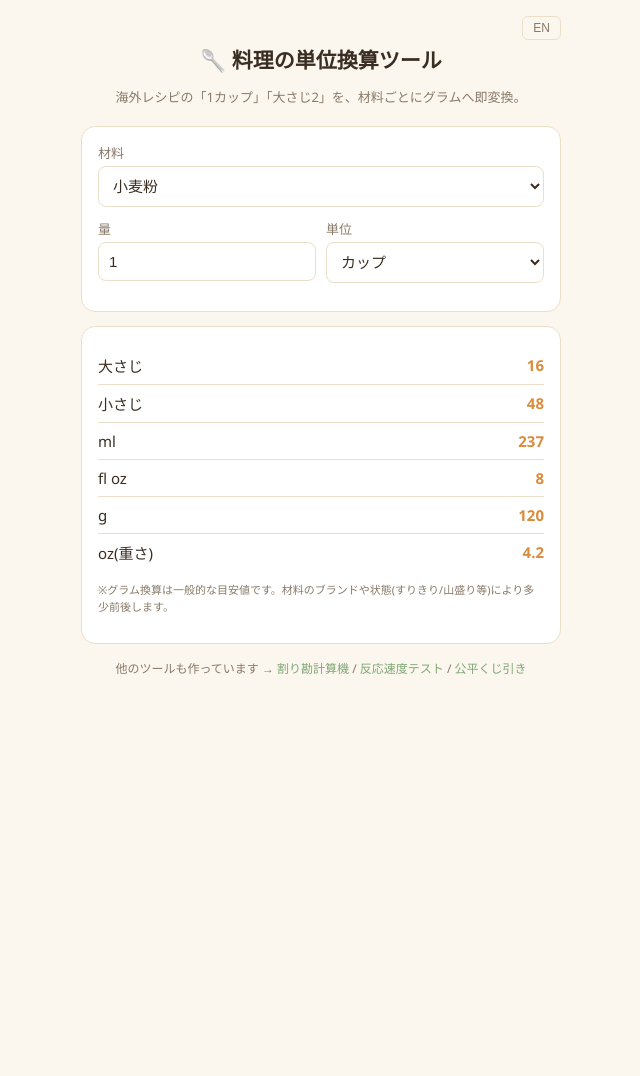
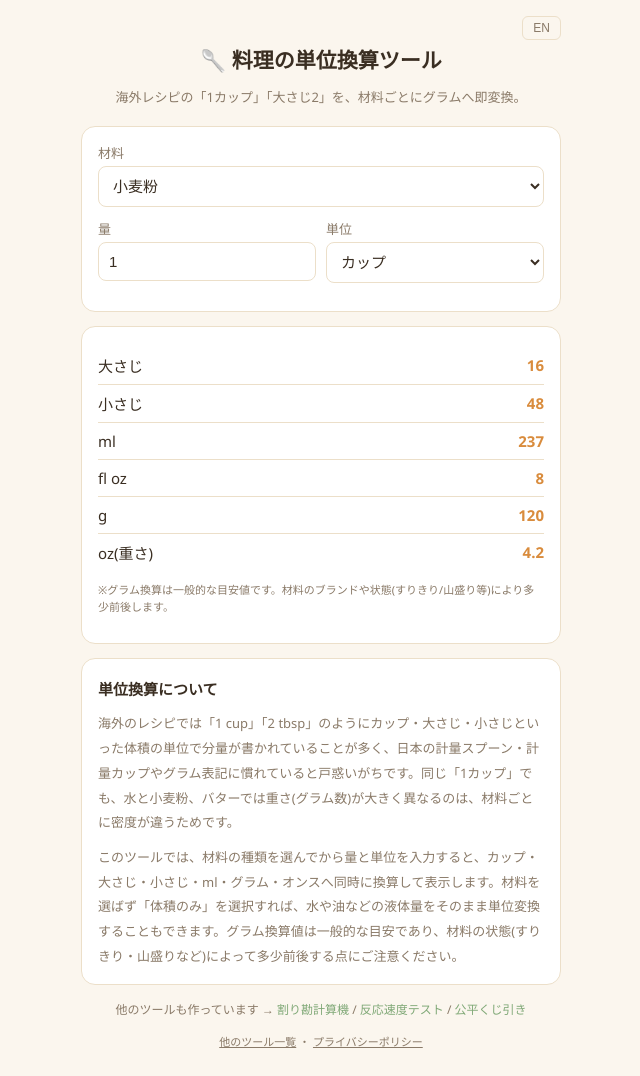
Before and after one commit to naginata-work/cook-convert, a plain HTML site: page index.html in a window 1280 px wide. Shown: the whole page, without its empty margins (319-959 px from the left). Before the commit the page ends 800 px from the top, so only its background shows below. Drawn offline with Linux system fonts and the light colour scheme.

Commit message:
Add usage/about content section for AdSense policy compliance
Co-Authored-By: Claude Sonnet 5 <noreply@anthropic.com>
Claude-Session: https://claude.ai/code/session_01Ws9W814RRLJbyxWgZLq2q5

```diff
--- a/index.html
+++ b/index.html
@@ -68,7 +68,17 @@
     <p class="note" id="note"></p>
   </div>
 
+  <div class="card" style="font-size:13px; line-height:1.9; color:var(--sub);">
+    <h2 id="aboutTitle" style="font-size:15px; color:var(--text); margin:0 0 8px;"></h2>
+    <p id="aboutBody1" style="margin:0 0 10px;"></p>
+    <p id="aboutBody2" style="margin:0;"></p>
+  </div>
+
   <p class="footer-links" id="footerLinks"></p>
+  <p style="text-align:center; font-size:11px; color:var(--sub); margin-top:4px;">
+    <a href="https://naginata-work.github.io/" style="color:var(--sub);" id="allToolsLink"></a> ・
+    <a href="https://naginata-work.github.io/privacy.html" style="color:var(--sub);" id="privacyLink"></a>
+  </p>
 </div>
 
 <script>
@@ -101,7 +111,12 @@
       unitLabels: { cup: 'カップ', tbsp: '大さじ', tsp: '小さじ', ml: 'ml', floz: 'fl oz', g: 'g', oz: 'oz(重さ)' },
       note: '※グラム換算は一般的な目安値です。材料のブランドや状態(すりきり/山盛り等)により多少前後します。',
       noWeightNote: '※「体積のみ」を選択中はグラム換算を表示しません。材料を選ぶとグラムも表示されます。',
-      footerLinks: '他のツールも作っています → <a href="https://naginata-work.github.io/warikan-tool/" target="_blank" rel="noopener">割り勘計算機</a> / <a href="https://naginata-work.github.io/reaction-speed-tool/" target="_blank" rel="noopener">反応速度テスト</a> / <a href="https://naginata-work.github.io/fair-picker/" target="_blank" rel="noopener">公平くじ引き</a>'
+      footerLinks: '他のツールも作っています → <a href="https://naginata-work.github.io/warikan-tool/" target="_blank" rel="noopener">割り勘計算機</a> / <a href="https://naginata-work.github.io/reaction-speed-tool/" target="_blank" rel="noopener">反応速度テスト</a> / <a href="https://naginata-work.github.io/fair-picker/" target="_blank" rel="noopener">公平くじ引き</a>',
+      aboutTitle: '単位換算について',
+      aboutBody1: '海外のレシピでは「1 cup」「2 tbsp」のようにカップ・大さじ・小さじといった体積の単位で分量が書かれていることが多く、日本の計量スプーン・計量カップやグラム表記に慣れていると戸惑いがちです。同じ「1カップ」でも、水と小麦粉、バターでは重さ(グラム数)が大きく異なるのは、材料ごとに密度が違うためです。',
+      aboutBody2: 'このツールでは、材料の種類を選んでから量と単位を入力すると、カップ・大さじ・小さじ・ml・グラム・オンスへ同時に換算して表示します。材料を選ばず「体積のみ」を選択すれば、水や油などの液体量をそのまま単位変換することもできます。グラム換算値は一般的な目安であり、材料の状態(すりきり・山盛りなど)によって多少前後する点にご注意ください。',
+      allToolsLink: '他のツール一覧',
+      privacyLink: 'プライバシーポリシー'
     },
     en: {
       title: '🥄 Cooking Unit Converter',
@@ -123,7 +138,12 @@
       unitLabels: { cup: 'cup', tbsp: 'tbsp', tsp: 'tsp', ml: 'ml', floz: 'fl oz', g: 'g', oz: 'oz (wt)' },
       note: '*Gram conversions are typical estimates. Actual weight can vary slightly by brand and how the ingredient is measured (packed vs. loose).',
       noWeightNote: '*Weight conversion is hidden while "Volume only" is selected. Pick an ingredient to also see grams.',
-      footerLinks: 'Also made these → <a href="https://naginata-work.github.io/warikan-tool/" target="_blank" rel="noopener">Bill Splitter</a> / <a href="https://naginata-work.github.io/reaction-speed-tool/" target="_blank" rel="noopener">Reaction Speed Test</a> / <a href="https://naginata-work.github.io/fair-picker/" target="_blank" rel="noopener">Fair Picker</a>'
+      footerLinks: 'Also made these → <a href="https://naginata-work.github.io/warikan-tool/" target="_blank" rel="noopener">Bill Splitter</a> / <a href="https://naginata-work.github.io/reaction-speed-tool/" target="_blank" rel="noopener">Reaction Speed Test</a> / <a href="https://naginata-work.github.io/fair-picker/" target="_blank" rel="noopener">Fair Picker</a>',
+      aboutTitle: 'About unit conversion',
+      aboutBody1: 'Recipes from the US and UK are often written in cups, tablespoons, and teaspoons rather than grams or milliliters, which can be confusing if you\'re used to metric kitchen scales. A "1 cup" of water and a "1 cup" of flour weigh very different amounts, because each ingredient has its own density.',
+      aboutBody2: 'Pick an ingredient, enter an amount and unit, and this tool instantly converts it to cups, tablespoons, teaspoons, ml, grams, and ounces at once. Choose "Volume only" if you just need to convert liquid measurements without weight. Gram values are typical estimates and can vary slightly depending on how an ingredient is packed or measured.',
+      allToolsLink: 'All tools',
+      privacyLink: 'Privacy policy'
     }
   };
 
@@ -209,6 +229,13 @@
     document.getElementById('amountLabel').textContent = t().amountLabel;
     document.getElementById('unitLabel').textContent = t().unitLabel;
     document.getElementById('footerLinks').innerHTML = t().footerLinks;
+    document.getElementById('aboutTitle').textContent = t().aboutTitle;
+    document.getElementById('aboutBody1').textContent = t().aboutBody1;
+    document.getElementById('aboutBody2').textContent = t().aboutBody2;
+    document.getElementById('allToolsLink').textContent = t().allToolsLink;
+    document.getElementById('allToolsLink').href = 'https://naginata-work.github.io/';
+    document.getElementById('privacyLink').textContent = t().privacyLink;
+    document.getElementById('privacyLink').href = 'https://naginata-work.github.io/privacy.html';
     populateSelects();
     convert();
   }
```
